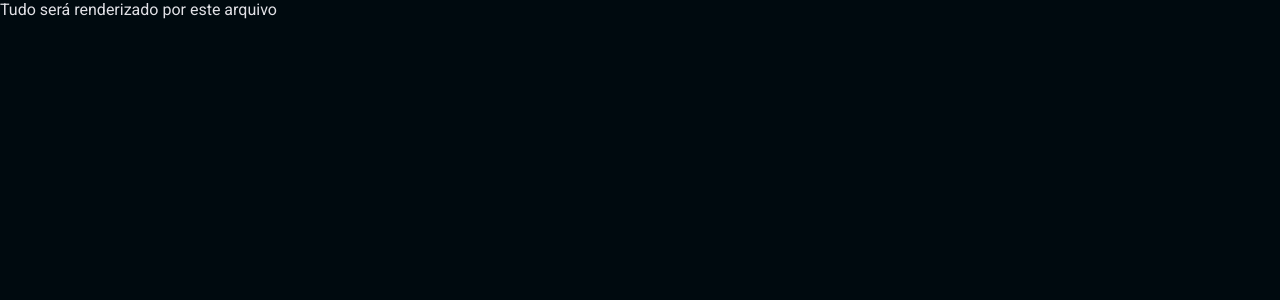
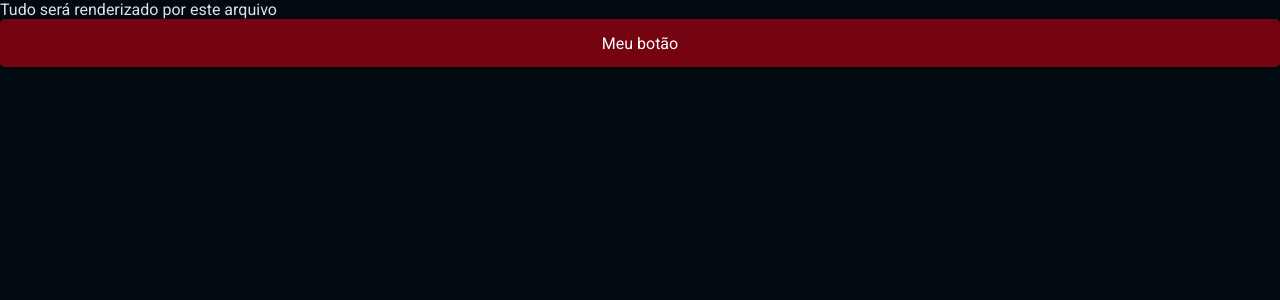
Before and after one commit to walacecordeiro/foodExplorer, a React (Vite) app in the folder clientSide/: page / in a window 1280 px wide. Shown: the top 300 px of the page. Built offline with nearby package versions, Linux system fonts and the light colour scheme.

Commit message:
cs adicionei o primeiro componente 'Button'

```diff
--- /dev/null
+++ b/clientSide/src/components/Button/index.jsx
@@ -0,0 +1,18 @@
+/* eslint-disable react/prop-types */
+
+// Importa o componente 'Container' do arquivo 'styles.js'
+import { Container } from "./styles";
+
+// Define um componente funcional chamado 'Button'.
+export function Button({ label, loading = false, ...rest }) {
+  // O componente aceita as seguintes propriedades:
+  // 'label': Rótulo do botão.
+  // 'loading': Um valor booleano opcional (padrão: false) que indica se o botão está em um estado de carregamento.
+  // '...rest': Outras propriedades que podem ser passadas para o 'Container'.
+  return (
+    // Renderiza um elemento 'Container' como um botão.
+    <Container type="button" disabled={loading} {...rest}>
+      {loading ? "carregando..." : label}
+    </Container>
+  );
+}
--- /dev/null
+++ b/clientSide/src/components/Button/styles.js
@@ -0,0 +1,18 @@
+import styled from "styled-components"
+
+export const Container = styled.button`
+  width: 100%;
+  background-color: ${({ theme }) => theme.COLORS.Tomato_100};
+  color: ${({ theme }) => theme.COLORS.Light_100};
+
+  height: 4.8rem;
+  border: 0;
+  padding: 0 1.6rem;
+  border-radius: .5rem;
+
+  font-weight: 100 medium;
+
+  &:disabled{
+    opacity: 0.5;
+  }
+`;
--- a/clientSide/src/pages/Details/index.jsx
+++ b/clientSide/src/pages/Details/index.jsx
@@ -1,9 +1,11 @@
 import { Container } from "./styles";
+import { Button } from "../../components/Button";
 
 export function Details() {
   return (
     <Container>
       <p>Tudo será renderizado por este arquivo</p>
+      <Button label="Meu botão"/>
     </Container>
   );
 }
```
